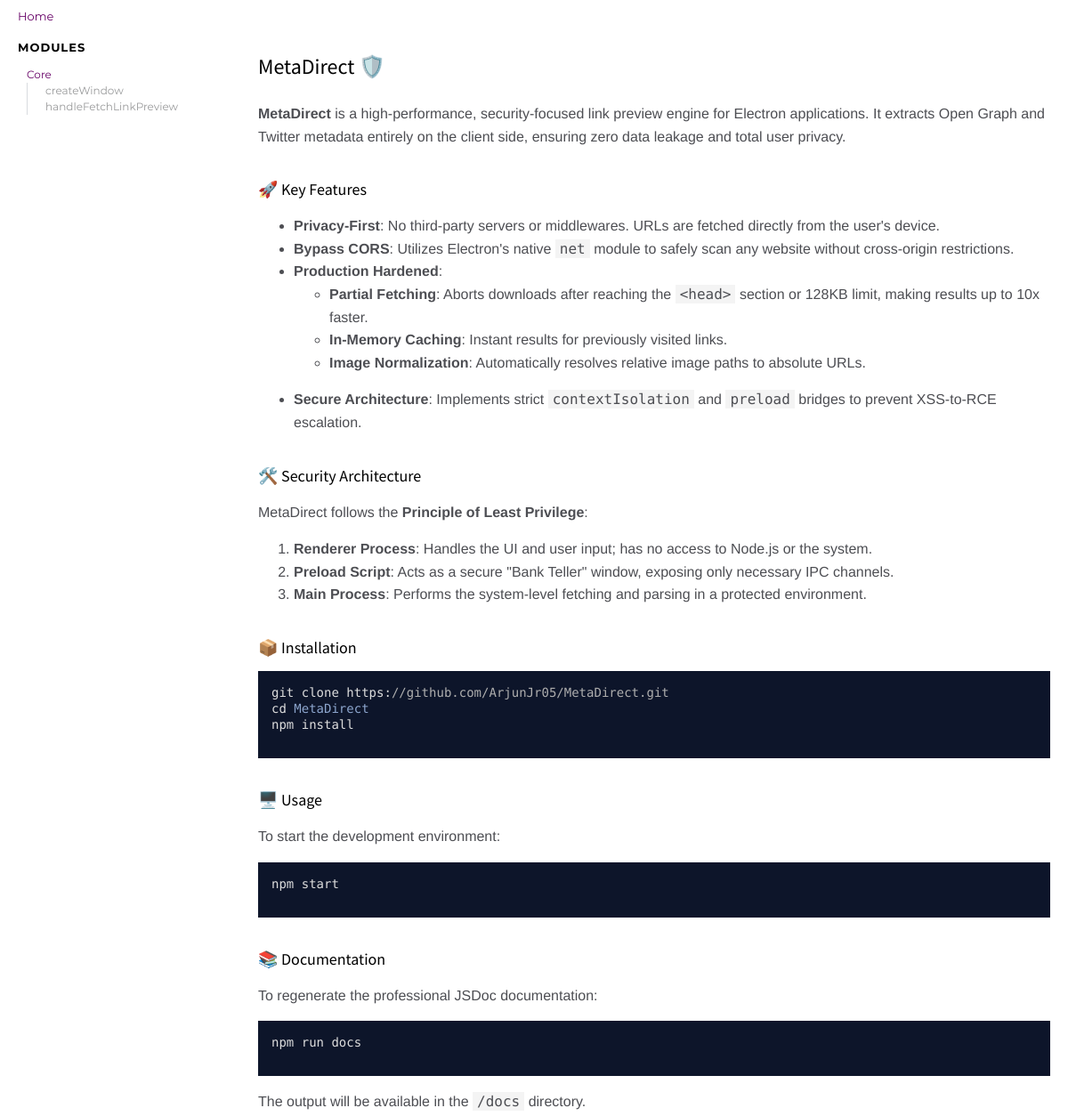
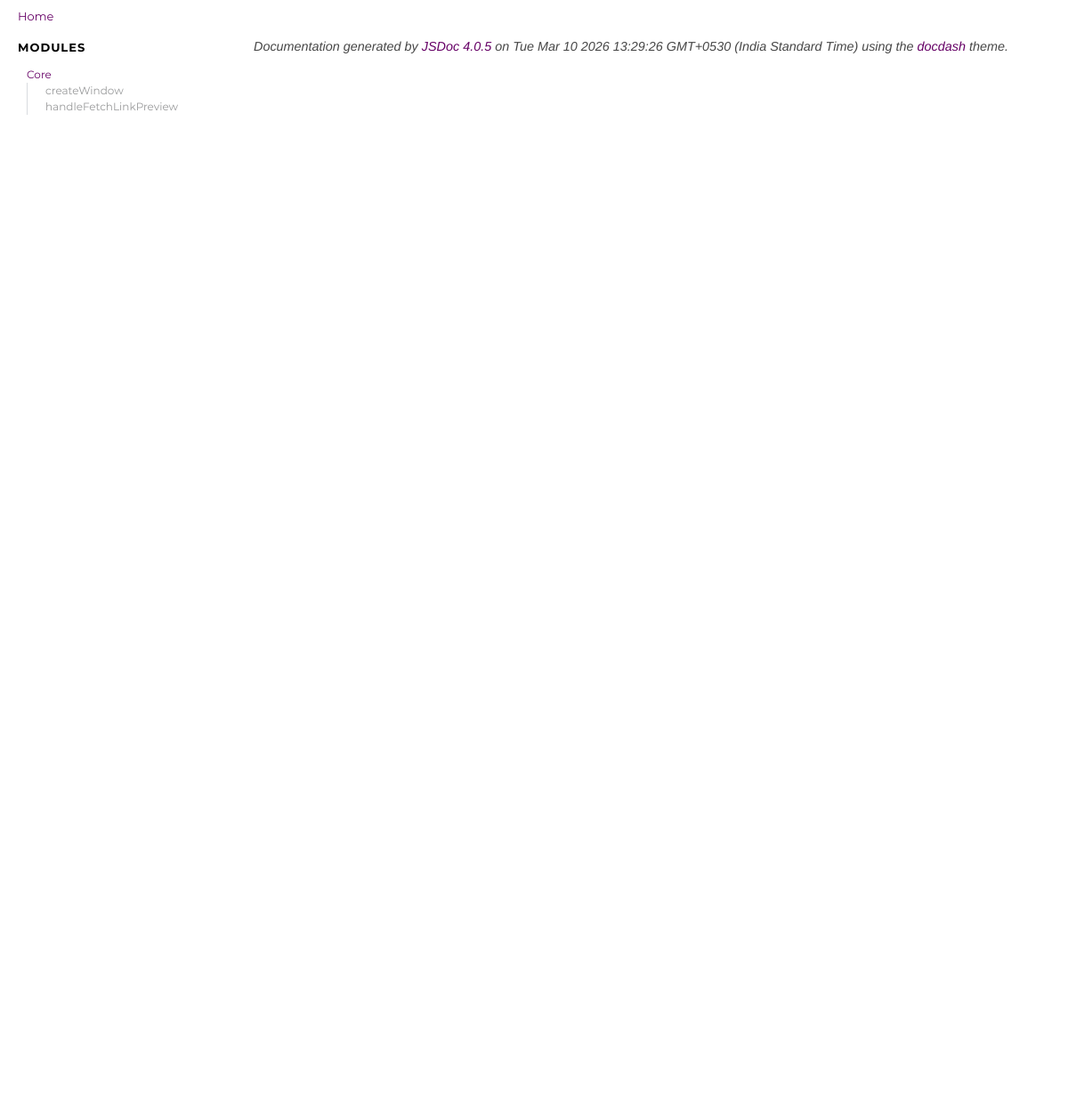
Before and after one commit to ArjunJr05/MetaDirect, an Electron app: page docs/index.html in a window 1200 px wide. Shown: the top 1254 px of the page at 89% size. After the commit the page ends 800 px from the top, so only its background shows below. Drawn offline with Linux system fonts and the light colour scheme.

```diff
--- a/docs/index.html
+++ b/docs/index.html
@@ -59,45 +59,6 @@
 
 
 
-    <section class="readme usertext">
-        <article><h1>MetaDirect 🛡️</h1>
-<p><strong>MetaDirect</strong> is a high-performance, security-focused link preview engine for Electron applications. It extracts Open Graph and Twitter metadata entirely on the client side, ensuring zero data leakage and total user privacy.</p>
-<h2>🚀 Key Features</h2>
-<ul>
-<li><strong>Privacy-First</strong>: No third-party servers or middlewares. URLs are fetched directly from the user's device.</li>
-<li><strong>Bypass CORS</strong>: Utilizes Electron's native <code>net</code> module to safely scan any website without cross-origin restrictions.</li>
-<li><strong>Production Hardened</strong>:
-<ul>
-<li><strong>Partial Fetching</strong>: Aborts downloads after reaching the <code>&lt;head&gt;</code> section or 128KB limit, making results up to 10x faster.</li>
-<li><strong>In-Memory Caching</strong>: Instant results for previously visited links.</li>
-<li><strong>Image Normalization</strong>: Automatically resolves relative image paths to absolute URLs.</li>
-</ul>
-</li>
-<li><strong>Secure Architecture</strong>: Implements strict <code>contextIsolation</code> and <code>preload</code> bridges to prevent XSS-to-RCE escalation.</li>
-</ul>
-<h2>🛠️ Security Architecture</h2>
-<p>MetaDirect follows the <strong>Principle of Least Privilege</strong>:</p>
-<ol>
-<li><strong>Renderer Process</strong>: Handles the UI and user input; has no access to Node.js or the system.</li>
-<li><strong>Preload Script</strong>: Acts as a secure &quot;Bank Teller&quot; window, exposing only necessary IPC channels.</li>
-<li><strong>Main Process</strong>: Performs the system-level fetching and parsing in a protected environment.</li>
-</ol>
-<h2>📦 Installation</h2>
-<pre class="prettyprint source lang-bash"><code>git clone https://github.com/ArjunJr05/MetaDirect.git
-cd MetaDirect
-npm install
-</code></pre>
-<h2>🖥️ Usage</h2>
-<p>To start the development environment:</p>
-<pre class="prettyprint source lang-bash"><code>npm start
-</code></pre>
-<h2>📚 Documentation</h2>
-<p>To regenerate the professional JSDoc documentation:</p>
-<pre class="prettyprint source lang-bash"><code>npm run docs
-</code></pre>
-<p>The output will be available in the <code>/docs</code> directory.</p></article>
-    </section>
-
 
 
 
@@ -110,7 +71,7 @@
 <br class="clear">
 
 <footer>
-    Documentation generated by <a href="https://github.com/jsdoc3/jsdoc">JSDoc 4.0.5</a> on Tue Mar 10 2026 13:20:59 GMT+0530 (India Standard Time) using the <a href="https://github.com/clenemt/docdash">docdash</a> theme.
+    Documentation generated by <a href="https://github.com/jsdoc3/jsdoc">JSDoc 4.0.5</a> on Tue Mar 10 2026 13:29:26 GMT+0530 (India Standard Time) using the <a href="https://github.com/clenemt/docdash">docdash</a> theme.
 </footer>
 
 <script>prettyPrint();</script>
--- a/jsdoc.json
+++ b/jsdoc.json
@@ -1,8 +1,7 @@
 {
     "source": {
         "include": [
-            "main.js",
-            "README.md"
+            "main.js"
         ],
         "includePattern": ".+\\.js(doc|x)?$",
         "excludePattern": "(^|\\/|\\\\)_"
@@ -10,8 +9,7 @@
     "opts": {
         "template": "node_modules/docdash",
         "destination": "./docs/",
-        "recurse": true,
-        "readme": "README.md"
+        "recurse": true
     },
     "docdash": {
         "static": true,
```
Also changed, not shown: docs/main.js.html (+1 -1 lines), docs/module-Core.html (+1 -1 lines), index.html (+2 -2 lines), main.js (+5 -3 lines).
